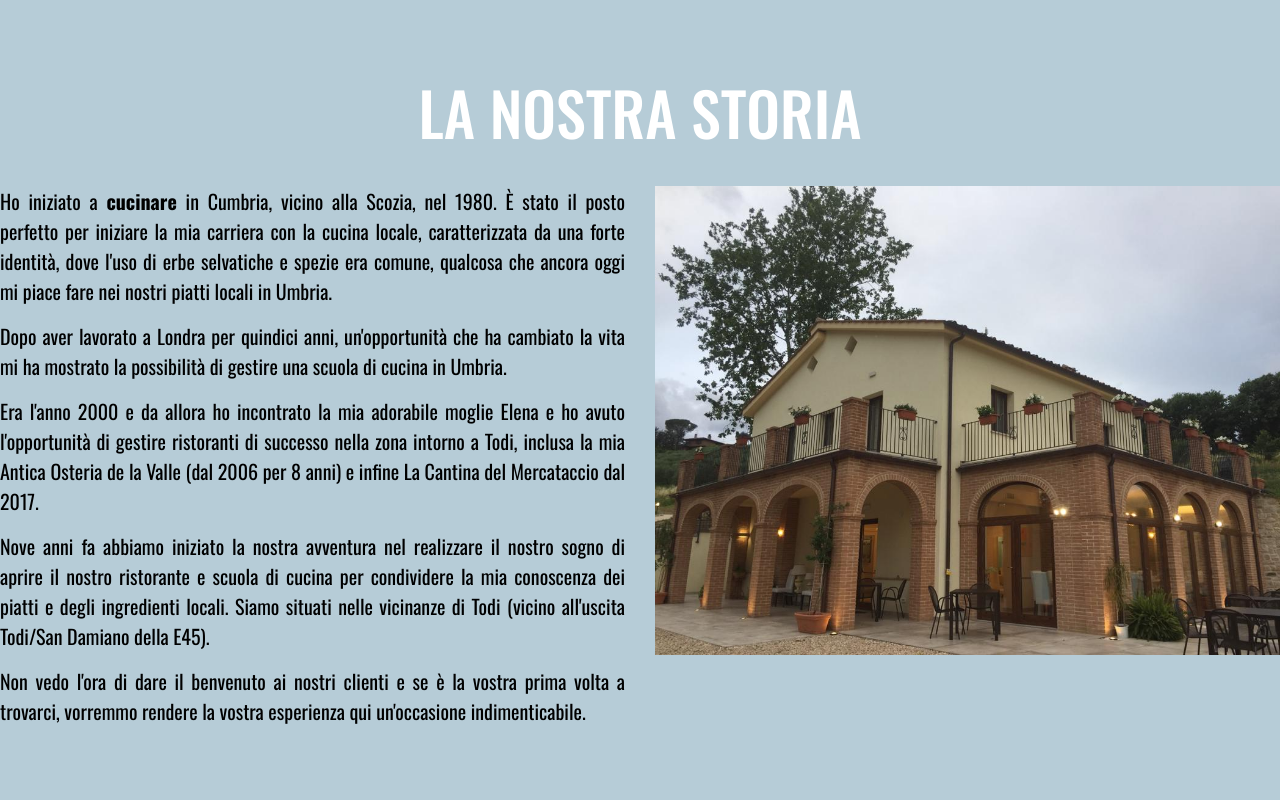
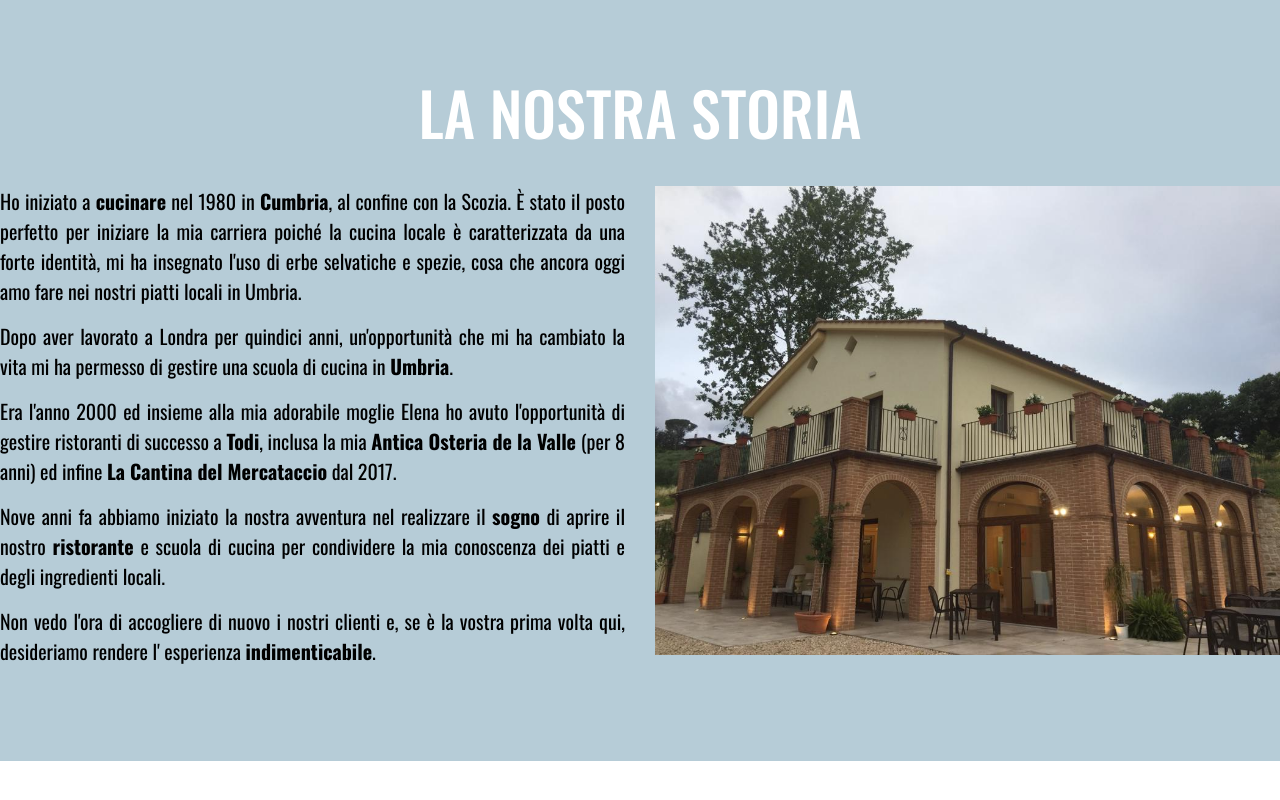
Before and after one commit to CalinCretu/JohnsRestaurant, a Vue app: page / in a window 1280 px wide. Shown: the part 1844-2644 px from the top of the page. After the commit the page ends 2605 px from the top, so only its background shows below. Built offline with nearby package versions, Linux system fonts and the light colour scheme; a web font is replaced by a local one.

Commit message:
ADD - minor fixes

```diff
--- a/src/components/Cards.vue
+++ b/src/components/Cards.vue
@@ -23,7 +23,7 @@ export default {
       <li class="card-white">
         <router-link :to="{ name: 'menu' }">
           <h3>
-            Il nostro menù
+            Menù
           </h3>
           <p>
             Clicca qui per consultarlo
@@ -38,7 +38,7 @@ export default {
       <li class="card-white">
         <router-link :to="{ name: 'vini' }">
           <h3>
-            La nostra lista dei vini
+            Carta dei vini
           </h3>
           <p>
             Clicca qui
--- a/src/components/OurStory.vue
+++ b/src/components/OurStory.vue
@@ -12,27 +12,29 @@ export default {
     <div class="cards">
       <div class="text-card">
         <p>
-          Ho iniziato a <b>cucinare</b> in Cumbria, vicino alla Scozia, nel 1980. È stato il posto perfetto per iniziare
-          la mia carriera con la cucina locale, caratterizzata da una forte identità, dove l'uso di erbe selvatiche e
-          spezie era comune, qualcosa che ancora oggi mi piace fare nei nostri piatti locali in Umbria.
+          Ho iniziato a <b>cucinare</b> nel 1980 in <b>Cumbria</b>, al confine con la Scozia. È stato il posto perfetto
+          per
+          iniziare
+          la mia carriera poiché la cucina locale è caratterizzata da una forte identità, mi ha insegnato l'uso di erbe
+          selvatiche
+          e spezie, cosa che ancora oggi amo fare nei nostri piatti locali in Umbria.
         </p>
         <p>
-          Dopo aver lavorato a Londra per quindici anni, un'opportunità che ha cambiato la vita mi ha mostrato la
-          possibilità di gestire una scuola di cucina in Umbria.
+          Dopo aver lavorato a Londra per quindici anni, un'opportunità che mi ha cambiato la vita mi ha permesso di
+          gestire una scuola di cucina in <b>Umbria</b>.
         </p>
         <p>
-          Era l'anno 2000 e da allora ho incontrato la mia adorabile moglie Elena e ho avuto l'opportunità di gestire
-          ristoranti di successo nella zona intorno a Todi, inclusa la mia Antica Osteria de la Valle (dal 2006 per 8
-          anni) e infine La Cantina del Mercataccio dal 2017.
+          Era l'anno 2000 ed insieme alla mia adorabile moglie Elena ho avuto l'opportunità di gestire
+          ristoranti di successo a <b>Todi</b>, inclusa la mia <b>Antica Osteria de la Valle</b> (per 8
+          anni) ed infine <b>La Cantina del Mercataccio</b> dal 2017.
         </p>
         <p>
-          Nove anni fa abbiamo iniziato la nostra avventura nel realizzare il nostro sogno di aprire il nostro
-          ristorante e scuola di cucina per condividere la mia conoscenza dei piatti e degli ingredienti locali. Siamo
-          situati nelle vicinanze di Todi (vicino all'uscita Todi/San Damiano della E45).
+          Nove anni fa abbiamo iniziato la nostra avventura nel realizzare il <b>sogno</b> di aprire il nostro
+          <b>ristorante</b> e scuola di cucina per condividere la mia conoscenza dei piatti e degli ingredienti locali.
         </p>
         <p>
-          Non vedo l'ora di dare il benvenuto ai nostri clienti e se è la vostra prima volta a trovarci, vorremmo
-          rendere la vostra esperienza qui un'occasione indimenticabile.
+          Non vedo l'ora di accogliere di nuovo i nostri clienti e, se è la vostra prima volta qui, desideriamo rendere
+          l' esperienza <b>indimenticabile</b>.
         </p>
       </div>
       <div class="image-card"><img src="/public/imgs/photos/RestaurantFoto.jpeg" alt="Restaurant_foto"></div>
--- a/src/components/pages/Menu.vue
+++ b/src/components/pages/Menu.vue
@@ -191,6 +191,8 @@ export default {
   }
 
   .container-sm {
+    height: 100%;
+
     .sections {
       margin: 20px 0px;
 
--- a/src/components/pages/Vini.vue
+++ b/src/components/pages/Vini.vue
@@ -196,6 +196,8 @@ export default {
   }
 
   .container-sm {
+    height: 100%;
+
     .sections {
       margin: 20px 0px;
 
```
